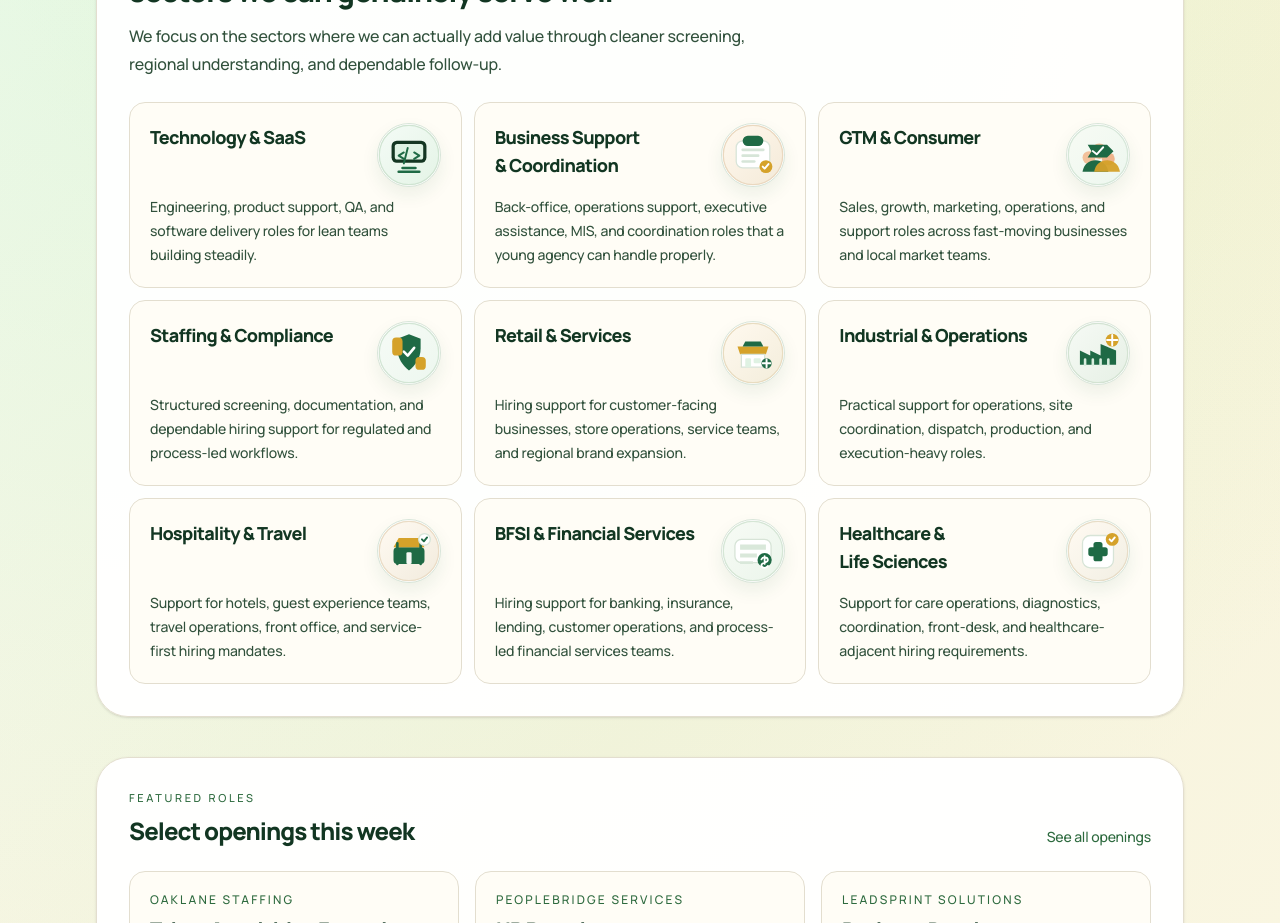
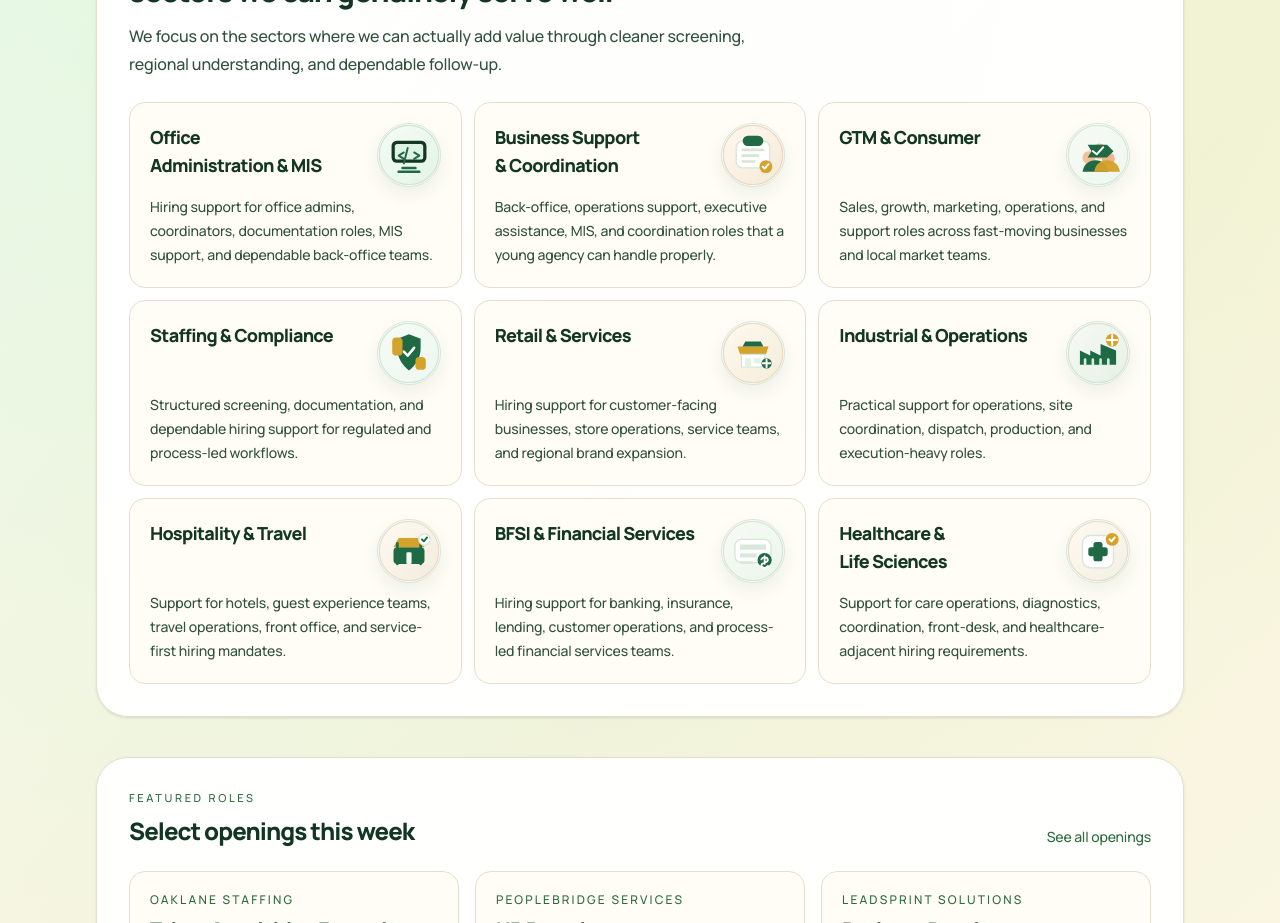
Before and after one commit to vitchcraftstudios/yeble.careers, a Next.js app in the folder apps/web/: page / in a window 1280 px wide. Shown: the part 980-1903 px from the top of the page. Built offline with nearby package versions, Linux system fonts and the light colour scheme.

Commit message:
Refresh industry card copy

```diff
--- a/apps/web/app/page.tsx
+++ b/apps/web/app/page.tsx
@@ -112,8 +112,8 @@ function PlusChevronIcon({ open }: { open: boolean }) {
 
 const industries = [
   {
-    title: "Technology & SaaS",
-    description: "Engineering, product support, QA, and software delivery roles for lean teams building steadily.",
+    title: "Office Administration & MIS",
+    description: "Hiring support for office admins, coordinators, documentation roles, MIS support, and dependable back-office teams.",
     icon: CodeIcon,
     image: "/industry-technology.svg",
   },
```
